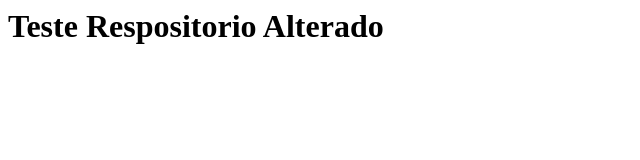
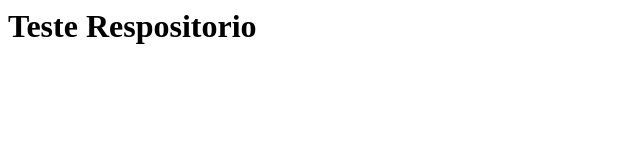
Before and after one commit to dreanp/GitFundamentos, a plain HTML site: page Index.html in a window 1280 px wide. Shown: the whole page, without its empty margins (0-640 px from the left). Drawn offline with Linux system fonts and the light colour scheme.

Commit message:
Revert "Alteração 7"
This reverts commit 1b1e108cd160df5e0c6b6921e8a2d297ec8d69df.

```diff
--- a/Index.html
+++ b/Index.html
@@ -1 +1 @@
-<h1> Teste Respositorio Alterado </h1>
+<h1> Teste Respositorio </h1>
```
Also changed, not shown: Index2.html (+1 -1 lines).
